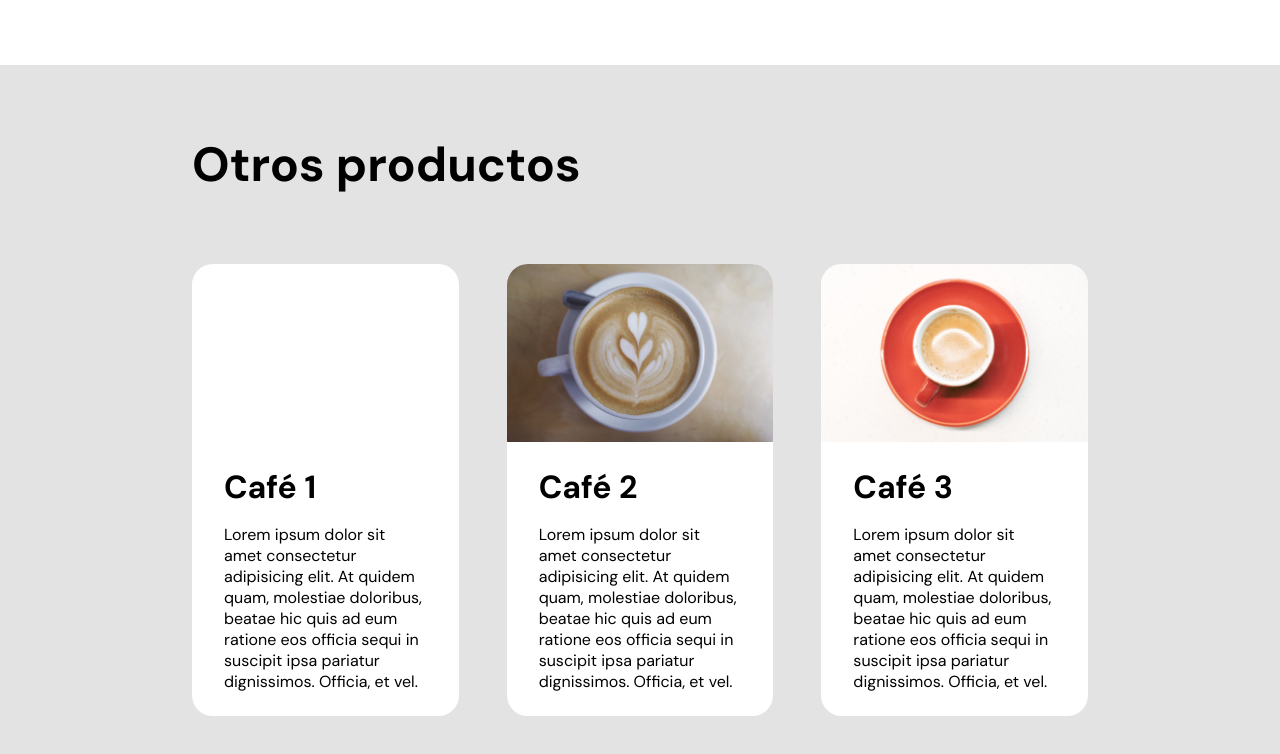
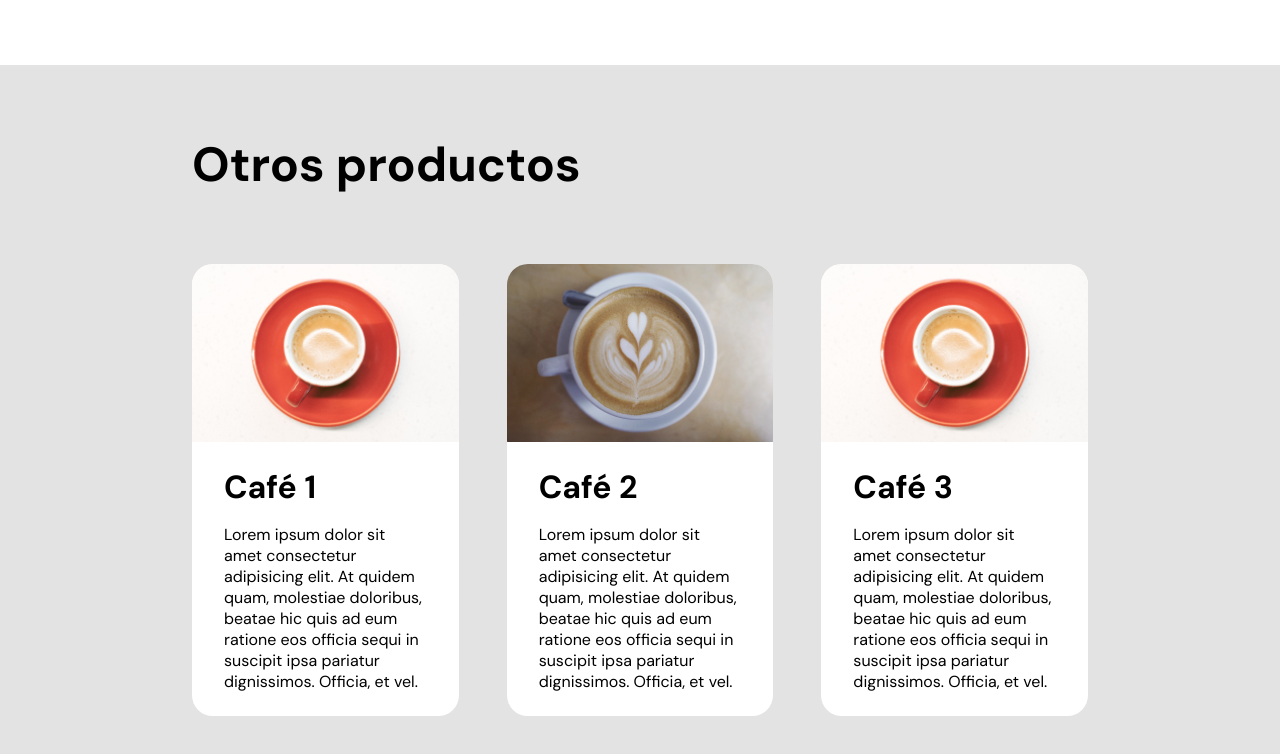
Before and after one commit to Jicaffo/LandingPageCF, a plain HTML site: page index.html in a window 1280 px wide. Shown: the part 1879-2633 px from the top of the page. Drawn offline with Linux system fonts and the light colour scheme; the site is published under a folder, as on GitHub Pages, so addresses that start at the root find nothing.

Commit message:
Ajustes de rutas de archivos restantes y comillas

```diff
--- a/css/styles.css
+++ b/css/styles.css
@@ -1,4 +1,4 @@
-@import url('https://fonts.googleapis.com/css2?family=DM+Sans:wght@400;700&display=swap');
+@import url("https://fonts.googleapis.com/css2?family=DM+Sans:wght@400;700&display=swap");
 
 /*********************************************
 TIPS:
--- a/index.html
+++ b/index.html
@@ -72,7 +72,7 @@
 
             <div class="section-padding reemplazo-grid">
                 <aside class="item">
-                    <div class="background" style="background-image: url(/assets/coffee-1.png);"></div>
+                    <div class="background" style="background-image: url(assets/coffee-1.png);"></div>
                     <header class="espaciado-simple">
                         <p class="item-subtitle">Café 1</p>
                         <p>
```
